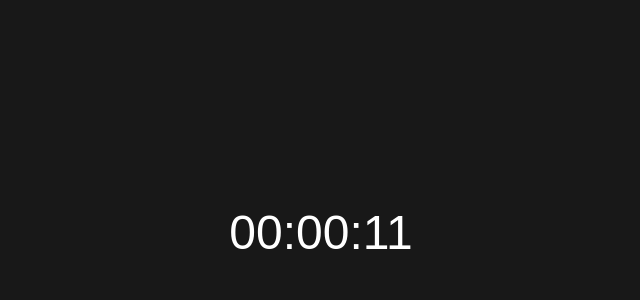
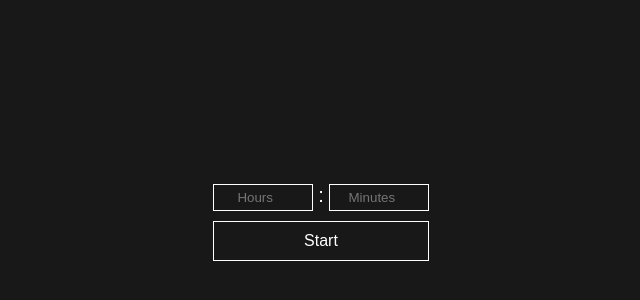
Before and after one commit to loydcose/countdown-timer, a plain HTML site: page index.html in a window 1280 px wide. Shown: the part 168-468 px from the top of the page, without its empty margins (319-959 px from the left). Drawn offline with Linux system fonts and the light colour scheme.

Commit message:
Implemented UI as for final

```diff
--- a/index.html
+++ b/index.html
@@ -9,7 +9,14 @@
   </head>
   <body>
     <div class="container">
-      <p></p>
+      <div class="config-container">
+        <input type="number" max="24" min="0" placeholder="Hours" />
+        <span> : </span>
+        <input type="number" max="60" min="0" placeholder="Minutes" />
+        <button>Start</button>
+      </div>
+      <p class="clock"></p>
+      <span class="end-message"></span>
     </div>
 
     <script src="script.js"></script>
--- a/script.js
+++ b/script.js
@@ -1,7 +1,16 @@
 let p = document.querySelector("p")
+let startResetBtn = document.querySelector("button")
+let input = document.querySelectorAll("input")
+let endMessage = document.querySelector(".end-message")
 
-const initialHours = 0
-const initialMinutes = 1
+startResetBtn.addEventListener("click", () => {
+  if (input[1].value == "") return
+
+  console.log(input[0].value)
+  console.log(input[1].value)
+
+  const initialHours = input[0].value
+  const initialMinutes = input[1].value
 
   let totalSeconds = initialHours * 60 * 60 + initialMinutes * 60
 
@@ -15,9 +24,11 @@ let interval = setInterval(() => {
     hour = hour < 10 ? "0" + hour : hour
 
     if (minute == 0 && second == 0 && hour == 0) {
+      endMessage.innerText = "Time is up!"
       clearInterval(interval)
     }
 
     p.innerText = `${hour}:${minute}:${second}`
     totalSeconds--
-}, 100)
+  }, 200)
+})
--- a/style.css
+++ b/style.css
@@ -23,7 +23,41 @@ input {
   width: 5rem;
 }
 
-p {
+.clock {
   text-align: center;
   font-size: 4.8rem;
 }
+
+.end-message {
+  text-align: center;
+  display: block;
+}
+
+.config-container button {
+  display: block;
+  width: 100%;
+  padding-block: 1rem;
+  background: none;
+  border: .1rem solid white;
+  color: white;
+  cursor: pointer;
+  font-size: 1.6rem;
+  margin-top: 1rem;
+  margin-bottom: 2rem;
+  transition: 0.2s;
+}
+
+.config-container button:hover {
+  background-color: white;
+  color: black;
+}
+
+.config-container input {
+  width: 10rem;
+  display: inline-block;
+  padding: .5rem;
+  background: none;
+  border: .1rem solid white;
+  color: white;
+  text-align: center;
+}
```
Lines whose indentation alone changed are shown as unchanged.
